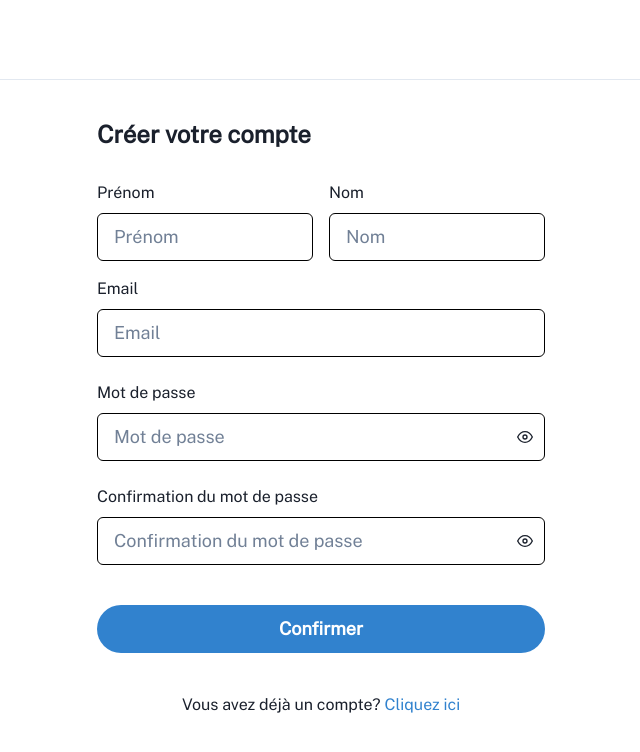
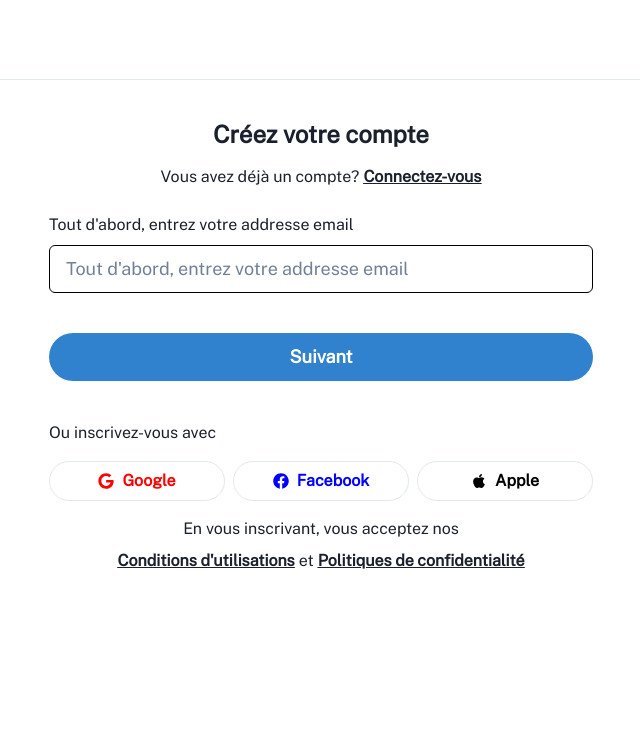
Before and after one commit to Croquignolex/payment-system-prototype-react-js, a React (Create React App) app: page /register in a window 1280 px wide. Shown: the top 752 px of the page, without its empty margins (319-959 px from the left). Built offline with nearby package versions, Linux system fonts and the light colour scheme; no server answers.

Commit message:
Waiting to implement steps

```diff
--- a/src/constants/apiURIConstants.ts
+++ b/src/constants/apiURIConstants.ts
@@ -1,6 +1,7 @@
 export const authApiURI = {
     login: '/login',
     logout: '/logout',
+    check: '/account/check/email',
     register: '/account/register/email',
 };
 
--- a/src/constants/routeConstants.ts
+++ b/src/constants/routeConstants.ts
@@ -4,12 +4,14 @@ import AnonymousLayout from "../layouts/AnonymousLayout";
 import MainLayout from "../layouts/MainLayout";
 import { FiHome, FiUser } from "react-icons/fi";
 import ErrorLayout from "../layouts/ErrorLayout";
+import AnonymousStepsLayout from "../layouts/AnonymousStepsLayout";
 
 const LazyLoginPage: LazyExoticComponent<() => ReactElement> = lazy(() => import('../pages/login'));
 const LazyRegisterPage: LazyExoticComponent<() => ReactElement> = lazy(() => import('../pages/register'));
 const LazyHomePage: LazyExoticComponent<() => ReactElement> = lazy(() => import('../pages/home'));
 const LazyProfilePage: LazyExoticComponent<() => ReactElement> = lazy(() => import('../pages/profile'));
 const LazyNotFoundPage: LazyExoticComponent<() => ReactElement> = lazy(() => import('../pages/notFound'));
+const LazyRegisterStepOnePage: LazyExoticComponent<() => ReactElement> = lazy(() => import('../pages/register/step_one'));
 
 export const routes = {
     login: {
@@ -26,6 +28,15 @@ export const routes = {
         title: 'Inscription',
         component: LazyRegisterPage,
         path: '/register',
+        icon: null,
+        onSidebar: false,
+        onHeader: false,
+    },
+    registerSTepOne: {
+        name: 'registerSTepOne',
+        title: 'Inscription',
+        component: LazyRegisterStepOnePage,
+        path: '/register-steps',
         icon: null,
         onSidebar: false,
         onHeader: false,
@@ -68,6 +79,11 @@ export const routesDefinition = [
         routes: [routes.login, routes.register]
     },
     {
+        layout: AnonymousStepsLayout,
+        isPublic: true,
+        routes: [routes.registerSTepOne]
+    },
+    {
         layout: MainLayout,
         routes: [routes.home, routes.profile]
     },
--- /dev/null
+++ b/src/layouts/AnonymousStepsLayout.tsx
@@ -0,0 +1,30 @@
+import React, { FC, ReactElement } from "react";
+import { Outlet } from "react-router-dom";
+import {Flex, Box, Container} from "@chakra-ui/react";
+
+import AnonymousLayoutHeader from "../components/menu/AnonymousLayoutHeader";
+
+const AnonymousStepsLayout: FC = (): ReactElement => {
+    return (
+        <>
+            {/*<Stack minH={'100vh'} direction={{ base: 'column', md: 'row' }}>
+                <Flex p={8} flex={1} align={'center'} justify={'center'}>
+                    <Outlet />
+                </Flex>
+                <Flex flex={1}>
+                    <Image alt={'auth bg'} objectFit={'cover'} src={authBg} />
+                </Flex>
+            </Stack>*/}
+            <Box minH="100vh">
+                <AnonymousLayoutHeader />
+                <Container maxW={'xl'} mt={10}>
+                    <Flex align={'center'} justify={'center'}>
+                        <Outlet />
+                    </Flex>
+                </Container>
+            </Box>
+        </>
+    );
+};
+
+export default AnonymousStepsLayout;
--- a/src/pages/login/index.tsx
+++ b/src/pages/login/index.tsx
@@ -49,7 +49,7 @@ const LoginPage = (): ReactElement => {
                 </Formik>
                 <Stack pt={6}>
                     <Text as='u' fontWeight='bold'>
-                        Vous avez des difficultés à vous connecter?
+                        <Link to="#">Vous avez des difficultés à vous connecter?</Link>
                     </Text>
 
                     <Text mt={2}>
--- a/src/pages/register/index.tsx
+++ b/src/pages/register/index.tsx
@@ -1,68 +1,80 @@
 import React, { ReactElement } from "react";
 import { Link } from "react-router-dom";
 import { Form, Formik, FormikProps } from "formik";
-import {Heading, Stack, Text, HStack} from "@chakra-ui/react";
+import {Heading, Stack, Text, HStack, Box, Button} from "@chakra-ui/react";
 
 import TextField from "../../components/form/TextField";
-import PasswordField from "../../components/form/PasswordField";
-import { initialValues, registerSchema } from "./registerPageData";
+import {checkEmailSchema, initialValues} from "./registerPageData";
 import useRegisterPageHook from "./useRegisterPageHook";
 import DisplayAlert from "../../components/DisplayAlert";
-import { RegisterFormType } from "../../types/authTypes";
+import {CheckEmailFormType} from "../../types/authTypes";
 import { routes } from "../../constants/routeConstants";
 import SubmitButton from "../../components/form/SumitButton";
+import {FaApple, FaFacebook, FaGoogle} from "react-icons/fa";
 
 const RegisterPage = (): ReactElement => {
-    const { handleRegister, isLoading, errorAlertData } = useRegisterPageHook();
+    const { handleCheckEmail, isLoading, errorAlertData } = useRegisterPageHook();
 
     return (
         <>
-            <Stack spacing={4} w={'full'} maxW={'md'}>
-                <Heading fontSize={'2xl'}>Créer votre compte</Heading>
+            <Stack w={'full'}>
+                <Heading fontSize={'2xl'} alignSelf='center'>Créez votre compte</Heading>
+                <Box alignSelf='center' mt={2}>
+                    Vous avez déjà un compte?
+                    <Text as='u' fontWeight='bold' ml={1}>
+                        <Link to={routes.login.path}>Connectez-vous</Link>
+                    </Text>
+                </Box>
                 <DisplayAlert data={errorAlertData} />
-                <Formik initialValues={initialValues} validationSchema={registerSchema} onSubmit={handleRegister}>
-                    {(props: FormikProps<RegisterFormType>) => (
+                <Formik initialValues={initialValues} validationSchema={checkEmailSchema} onSubmit={handleCheckEmail}>
+                    {(props: FormikProps<CheckEmailFormType>) => (
                         <Form>
-                            <HStack spacing={4}>
-                                <TextField
-                                    label="Prénom"
-                                    name="firstName"
-                                    isInvalid={!!props.errors.firstName && !!props.touched.firstName}
-                                    errorMessage={props.errors.firstName}
-                                />
-                                <TextField
-                                    label="Nom"
-                                    name="lastName"
-                                    isInvalid={!!props.errors.lastName && !!props.touched.lastName}
-                                    errorMessage={props.errors.lastName}
-                                />
-                            </HStack>
                             <TextField
-                                label="Email"
+                                label="Tout d'abord, entrez votre addresse email"
                                 name="email"
                                 isInvalid={!!props.errors.email && !!props.touched.email}
                                 errorMessage={props.errors.email}
                             />
-                            <PasswordField
-                                label="Mot de passe"
-                                name="password"
-                                isInvalid={!!props.errors.password && !!props.touched.password}
-                                errorMessage={props.errors.password}
-                            />
-                            <PasswordField
-                                label="Confirmation du mot de passe"
-                                name="confirmPassword"
-                                isInvalid={!!props.errors.confirmPassword && !!props.touched.confirmPassword}
-                                errorMessage={props.errors.confirmPassword}
-                            />
-                            <SubmitButton isLoading={isLoading}></SubmitButton>
+                            <SubmitButton isLoading={isLoading} label="Suivant"></SubmitButton>
                         </Form>
                     )}
                 </Formik>
                 <Stack pt={6}>
-                    <Text align={'center'}>
-                        Vous avez déjà un compte? <Link to={routes.login.path} style={{ color: '#3182CE' }}>Cliquez ici</Link>
+                    <Text mt={2}>
+                        Ou inscrivez-vous avec
                     </Text>
+
+                    <HStack mt={2}>
+                        <Stack w={'full'}>
+                            <Button backgroundColor='white' color="red" borderWidth={1} rounded='full' leftIcon={<FaGoogle />}>
+                                Google
+                            </Button>
+                        </Stack>
+                        <Stack w={'full'}>
+                            <Button backgroundColor='white' color="blue" borderWidth={1} rounded='full' leftIcon={<FaFacebook />}>
+                                Facebook
+                            </Button>
+                        </Stack>
+                        <Stack w={'full'}>
+                            <Button backgroundColor='white' color="black" borderWidth={1} rounded='full' leftIcon={<FaApple />}>
+                                Apple
+                            </Button>
+                        </Stack>
+                    </HStack>
+
+                    <Box alignSelf='center' mt={2}>
+                        En vous inscrivant, vous acceptez nos
+                    </Box>
+
+                    <Box alignSelf='center'>
+                        <Text as='u' fontWeight='bold' mr={1}>
+                            <Link to="#">Conditions d'utilisations</Link>
+                        </Text>
+                        et
+                        <Text as='u' fontWeight='bold' ml={1}>
+                            <Link to="#">Politiques de confidentialité</Link>
+                        </Text>
+                    </Box>
                 </Stack>
             </Stack>
         </>
--- a/src/pages/register/registerPageData.ts
+++ b/src/pages/register/registerPageData.ts
@@ -1,19 +1,10 @@
 import * as Yup from "yup";
 
-import { RegisterFormType } from "../../types/authTypes";
+import { CheckEmailFormType } from "../../types/authTypes";
+import {formValidationMessage} from "../../constants/generalConstants";
 
-export const initialValues: RegisterFormType = { firstName: '', lastName: '', email: '', password: '', confirmPassword: '' };
+export const initialValues: CheckEmailFormType = { email: '' };
 
-export const registerSchema: Yup.ObjectSchema<RegisterFormType> = Yup.object().shape({
-    firstName: Yup.string().required("Le prénom est réquis"),
-    lastName: Yup.string().required("Le nom est réquis"),
-    email: Yup.string()
-        .required("L'addresse email est réquise")
-        .email("L'addresse email invalide"),
-    password: Yup.string()
-        .required("Le mot de passe est réquis")
-        .min(2, "Le mot de passe doit avoir au moins 2 caratères"),
-    confirmPassword: Yup.string()
-        .required("La confirmation du mot de passe est réquise")
-        .oneOf([Yup.ref('password')], "La confirmation du mot de passe est incorrecte")
+export const checkEmailSchema: Yup.ObjectSchema<CheckEmailFormType> = Yup.object().shape({
+    email: Yup.string().required(formValidationMessage.required).email(formValidationMessage.email),
 });
--- /dev/null
+++ b/src/pages/register/step_one.tsx
@@ -0,0 +1,25 @@
+import React, { ReactElement } from "react";
+import { Link } from "react-router-dom";
+import { Form, Formik, FormikProps } from "formik";
+import {Heading, Stack, Text, HStack, Box, Button} from "@chakra-ui/react";
+
+import TextField from "../../components/form/TextField";
+import {checkEmailSchema, initialValues} from "./registerPageData";
+import useRegisterPageHook from "./useRegisterPageHook";
+import DisplayAlert from "../../components/DisplayAlert";
+import {CheckEmailFormType} from "../../types/authTypes";
+import { routes } from "../../constants/routeConstants";
+import SubmitButton from "../../components/form/SumitButton";
+import {FaApple, FaFacebook, FaGoogle} from "react-icons/fa";
+
+const StepOnePage = (): ReactElement => {
+    // const { handleCheckEmail, isLoading, errorAlertData } = useRegisterPageHook();
+
+    return (
+        <>
+            Step one
+        </>
+    );
+};
+
+export default StepOnePage;
--- a/src/pages/register/useRegisterPageHook.tsx
+++ b/src/pages/register/useRegisterPageHook.tsx
@@ -1,38 +1,35 @@
-import { useContext } from "react";
 import { useMutation } from "@tanstack/react-query";
 import { useNavigate, NavigateFunction } from "react-router-dom";
 
 import { routes } from "../../constants/routeConstants";
-import { registerRequest } from "../../helpers/apiRequestsHelpers";
-import { RegisterFormType } from "../../types/authTypes";
+import {checkEmailRequest} from "../../helpers/apiRequestsHelpers";
+import {CheckEmailFormType} from "../../types/authTypes";
 import {ErrorAlertType, RequestResponseType} from "../../types/othersTypes";
-import { setLocaleStorageItem } from "../../helpers/localStorageHelpers";
-import { UPDATE_USER_DATA, UserContext } from "../../components/UserContext";
 import {AlertStatusType} from "../../types/enumsTypes";
 
 const useRegisterPageHook = (): any => {
     const navigate: NavigateFunction = useNavigate();
-    const { setGlobalState } = useContext(UserContext);
 
-    const { isLoading, isError, isSuccess, data, error, variables, mutate }: RequestResponseType = useMutation(registerRequest);
+    const { isLoading, isError, isSuccess, data, error, variables, mutate }: RequestResponseType = useMutation(checkEmailRequest);
 
     const errorMessage: string = error?.response?.data?.message || error?.message;
     const errorAlertData: ErrorAlertType = { show: isError, status: AlertStatusType.error, message: errorMessage };
 
-    if(isSuccess) {
-        const accountId: string = data?.data?.accountId;
-        const { lastName, firstName, email } = variables;
+    if(isSuccess || isError) {
+        // const accountId: string = data?.data?.accountId;
+        // const { lastName, firstName, email } = variables;
 
-        setLocaleStorageItem('user', { lastName, firstName, email, accountId });
+        const { email } = variables;
 
-        setGlobalState({type: UPDATE_USER_DATA, payload: { isAuthorized: true, lastName, firstName, email, accountId }});
-
-        navigate(routes.home.path, {state: { welcomeAlert: true }});
+        // setLocaleStorageItem('user', { lastName, firstName, email, accountId });
+        // setGlobalState({type: UPDATE_USER_DATA, payload: { isAuthorized: true, lastName, firstName, email, accountId }});
+console.log(routes.registerSTepOne.path, email)
+        navigate(routes.registerSTepOne.path, {state: { trustedEmail: true, email }});
     }
 
-    const handleRegister = ({ firstName, lastName, email, password }: RegisterFormType): void => mutate({ firstName, lastName, email, password });
+    const handleCheckEmail = ({ email }: CheckEmailFormType): void => mutate({ email });
 
-    return { handleRegister, isLoading, errorAlertData };
+    return { handleCheckEmail, isLoading, errorAlertData };
 };
 
 export default useRegisterPageHook;
```
Also changed, not shown: src/helpers/apiRequestsHelpers.ts (+8 -3 lines), src/types/authTypes.ts (+7 -7 lines).
